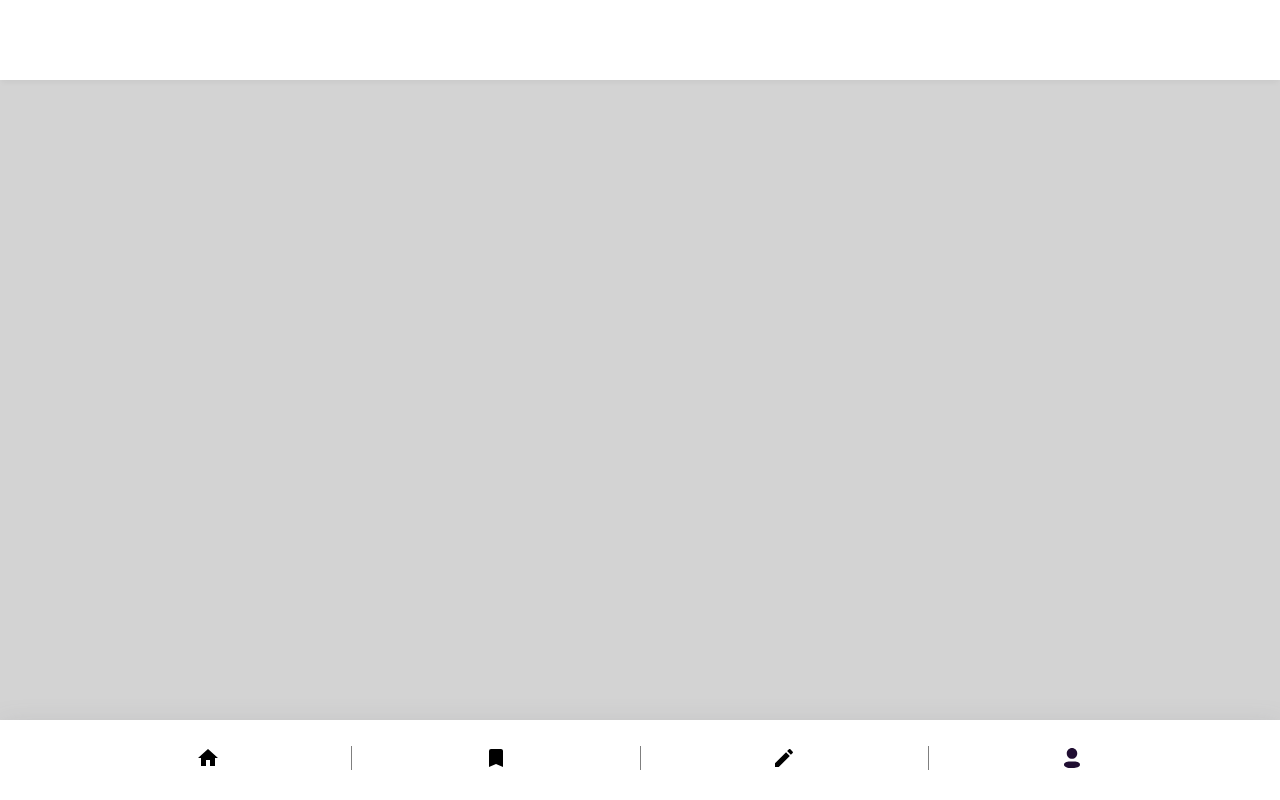
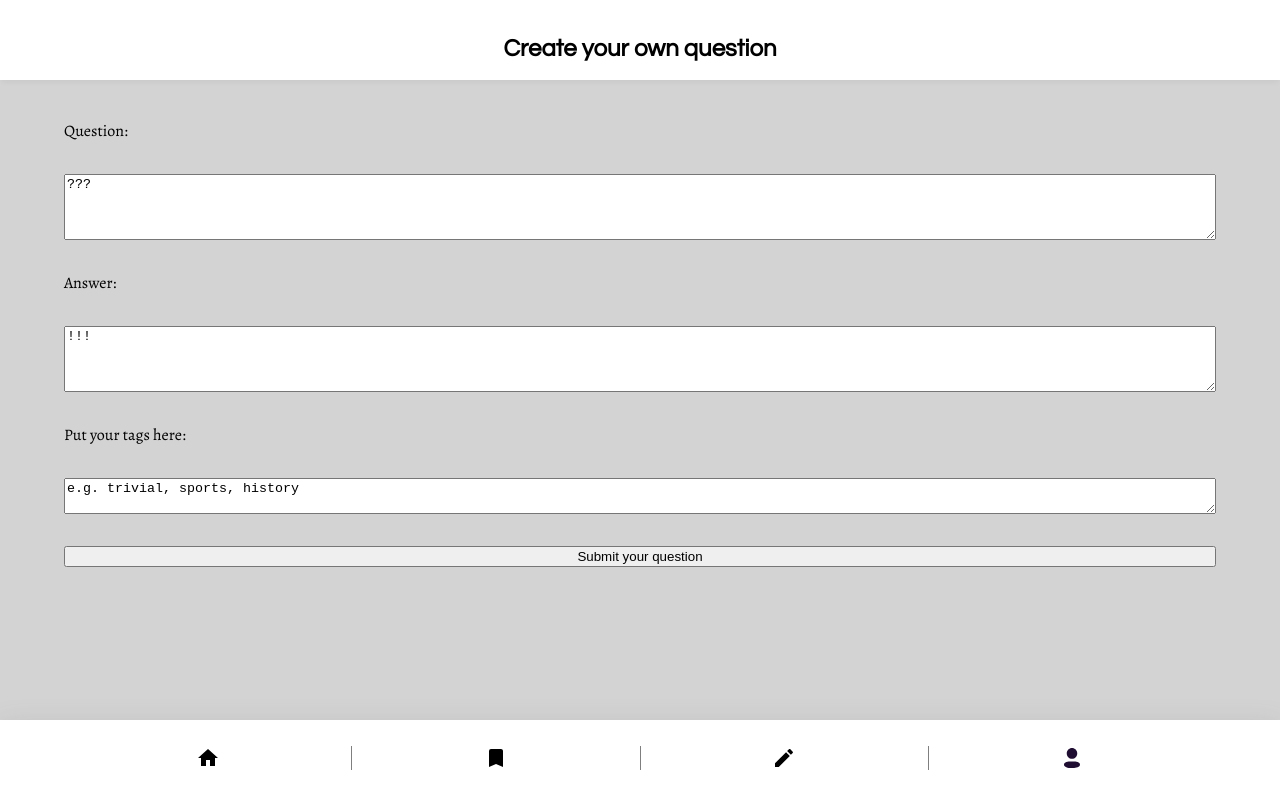
Before and after one commit to timurbuch/quiz-app, a website built with Vite: page create.html in a window 1280 px wide. Built offline with nearby package versions, Linux system fonts and the light colour scheme.

Commit message:
first draft of create page, basic styling

```diff
--- a/create.html
+++ b/create.html
@@ -15,8 +15,20 @@
 </head>
 
 <body>
-    <header class="header"></header>
-    <main class="main">
+    <header class="header">
+        <h2 class="header__subsection">Create your own question</h2>
+    </header>
+    <main class="main main__input">
+        <div class="main__input-flex-wrapper">
+            <label for="question">Question:</label>
+            <textarea name="question" id="question" cols="30" rows="4">???</textarea>
+            <label for="answer">Answer:</label>
+            <textarea name="answer" id="answer" cols="30" rows="4">!!!</textarea>
+            <label for="tags">Put your tags here:</label>
+            <textarea name="tags" id="tag" cols="30" rows="2">e.g. trivial, sports, history</textarea>
+            <button class="button__input">Submit your question</button>
+        </div>
+
 
     </main>
     <footer class="footer">
--- a/css/components/header.css
+++ b/css/components/header.css
@@ -16,6 +16,10 @@
     font-weight: bolder;
     font-size: 2.5rem;
 }
+.header__subsection {
+    text-align: center;
+    padding: 1rem;
+}
 .header__bookmark--flex {
     display: flex;
     flex-direction: row;
--- a/css/components/main.css
+++ b/css/components/main.css
@@ -1,6 +1,17 @@
 .main {
-    height: 100vh;
+    min-height: 100vh;
     padding-top: 8vh;
     padding-bottom: 15vh;
     background-color: lightgrey;
+    font-family: 'Alegreya', serif;;
 }
+.main__input {
+    padding-top:15vh;
+}
+.main__input-flex-wrapper {
+    display: flex;
+    flex-direction: column;
+    gap: 2rem;
+    margin-left: 5vw;
+    margin-right: 5vw;
+}
```
